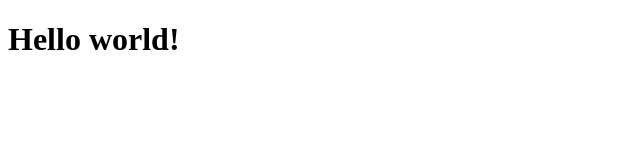
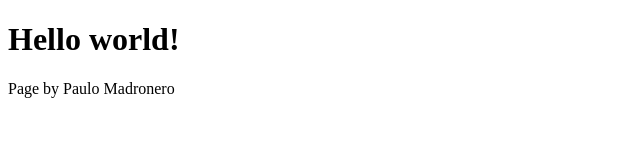
Before and after one commit to madroneropaulo/hello-world, a plain HTML site: page index.html in a window 1280 px wide. Shown: the whole page, without its empty margins (0-640 px from the left). Drawn offline with Linux system fonts and the light colour scheme.

Commit message:
So this is the second commit... just wanna check sthg...

```diff
--- a/index.html
+++ b/index.html
@@ -5,5 +5,6 @@
 	</head>
 	<body>
 		<h1>Hello world!</h1>
+		<div>Page by Paulo Madronero</div>
 	</body>
 </html>
```
